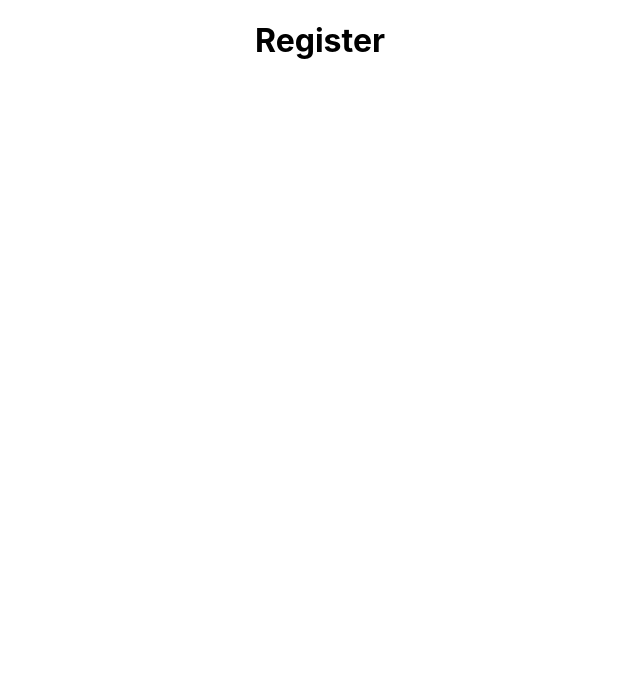
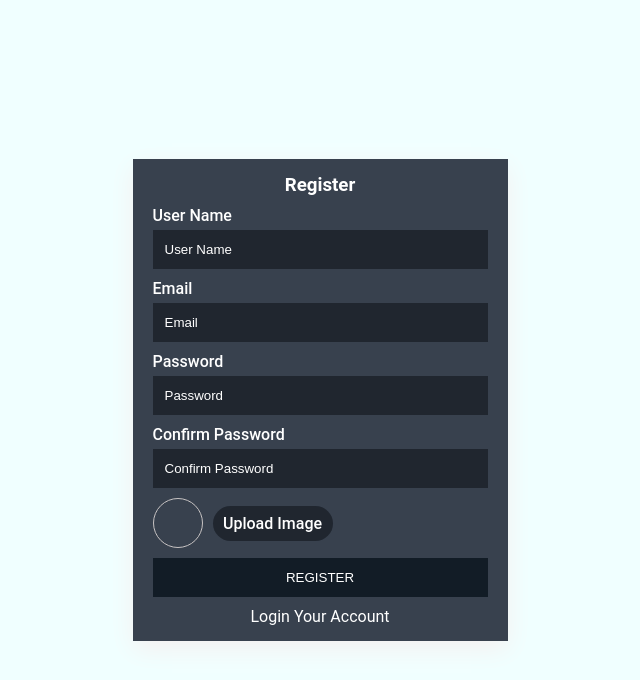
Before and after one commit to AH-Likhon/Real-Time-Chat-App-Frontend, a React (Create React App) app: page /register in a window 1280 px wide. Shown: the top 680 px of the page, without its empty margins (320-960 px from the left). Built offline with nearby package versions, Linux system fonts and the light colour scheme.

Commit message:
login and register page design done

```diff
--- a/public/index.html
+++ b/public/index.html
@@ -24,7 +24,7 @@
       work correctly both with client-side routing and a non-root public URL.
       Learn how to configure a non-root public URL by running `npm run build`.
     -->
-    <title>React App</title>
+    <title>Real Time Chat App</title>
   </head>
   <body>
     <noscript>You need to enable JavaScript to run this app.</noscript>
--- a/src/App.js
+++ b/src/App.js
@@ -5,10 +5,11 @@
 
 function App() {
   return (
-    <div className="App">
+    <div>
       <Router>
         <Routes>
-          <Route path="/" element={<Login />} />?
+          <Route path="/" element={<Login />} />
+          <Route path="/login" element={<Login />} />
           <Route path="/register" element={<Register />} />
         </Routes>
       </Router>
--- a/src/components/Login.jsx
+++ b/src/components/Login.jsx
@@ -1,9 +1,35 @@
 import React from 'react';
+import { Link } from 'react-router-dom';
 
 const Login = () => {
     return (
-        <div>
-           <h1>Login form</h1>
+        <div className="login">
+            <div className="card">
+                <div className="card-header">
+                    <h3>Login</h3>
+                </div>
+
+                <div className="card-body">
+                    <form action="">
+                        <div className="form-group">
+                            <label htmlFor="email">Email</label>
+                            <input type="email" name='email' placeholder='Email' id='email' className='form-control'/>
+                        </div>
+                        <div className="form-group">
+                            <label htmlFor="password">Password</label>
+                            <input type="password" name='password' placeholder='Password' id='password' className='form-control'/>
+                        </div>
+                        <div className="form-group">
+                            <input type="submit" value="Login" className="btn" />
+                        </div>
+                        <div className="form-group">
+                            <span>
+                                <Link to="/register">Register Your Account</Link>
+                            </span>
+                        </div>
+                    </form>
+                </div>
+            </div>
         </div>
     );
 };
--- a/src/components/Register.jsx
+++ b/src/components/Register.jsx
@@ -1,9 +1,57 @@
 import React from 'react';
+import { Link } from 'react-router-dom';
 
 const Register = () => {
     return (
-        <div>
-           <h1>Register</h1>
+        <div className="register">
+            <div className="card">
+                <div className="card-header">
+                    <h3>Register</h3>
+                </div>
+
+                <div className="card-body">
+                    <form action="">
+                        <div className="form-group">
+                            <label htmlFor="userName">User Name</label>
+                            <input type="text" className='form-control' id='userName' placeholder='User Name' />
+                        </div>
+                        <div className="form-group">
+                            <label htmlFor="email">Email</label>
+                            <input type="email" className='form-control' id='email' placeholder='Email' />
+                        </div>
+                        <div className="form-group">
+                            <label htmlFor="password">Password</label>
+                            <input type="password" className='form-control' id='password' placeholder='Password' />
+                        </div>
+                        <div className="form-group">
+                            <label htmlFor="confirmPassword">Confirm Password</label>
+                            <input type="password" className='form-control' id='confirmPassword' placeholder='Confirm Password' />
+                        </div>
+
+                        <div className="form-group">
+                            <div className="file-image">
+                                <div className="image">
+
+                                </div>
+                                <div className="file">
+                                    <label htmlFor="image">Upload Image</label>
+                                    <input type="file" className="form-control" id="image"/>
+                                </div>
+                            </div>
+                        </div>
+
+                        <div className="form-group">
+                            <input type="submit" value="Register" className="btn" />
+                        </div>
+
+                        <div className="form-group">
+                            <span>
+                                <Link to="/login">Login Your Account</Link>
+                            </span>
+                        </div>
+                    </form>
+                </div>
+            </div>
         </div>
     );
 };
--- a/src/index.js
+++ b/src/index.js
@@ -1,6 +1,7 @@
 import React from 'react';
 import ReactDOM from 'react-dom';
 import './index.css';
+import './main.scss';
 import App from './App';
 import reportWebVitals from './reportWebVitals';
 
--- /dev/null
+++ b/src/main.scss
@@ -0,0 +1,3 @@
+@import "./sass/base/reset";
+@import "./sass/utils/utils";
+@import "./sass/components/register";
--- /dev/null
+++ b/src/sass/base/_reset.scss
@@ -0,0 +1,17 @@
+* {
+  margin: 0px;
+  padding: 0px;
+  box-sizing: border-box;
+}
+
+body {
+  background-color: #f5f6f7;
+  font-family: "Roboto", sans-serif;
+}
+
+a {
+  text-decoration: none;
+}
+li {
+  list-style: none;
+}
--- /dev/null
+++ b/src/sass/components/_register.scss
@@ -0,0 +1,66 @@
+.register,
+.login {
+  width: 100%;
+  height: 100vh;
+  background-color: azure;
+  display: flex;
+  justify-content: center;
+  align-items: center;
+  .card {
+    .card-header {
+      h3 {
+        text-align: center;
+        color: #fff;
+      }
+    }
+    .card-body {
+      .form-group {
+        &:last-child {
+          margin-bottom: 0px;
+        }
+
+        .file-image {
+          display: flex;
+          .image {
+            width: 50px;
+            height: 50px;
+            border-radius: 50%;
+            border: 1px solid rgb(199, 195, 195);
+            overflow: hidden;
+            img {
+              width: 100%;
+              height: 100%;
+              object-fit: cover;
+            }
+          }
+          .file {
+            display: flex;
+            flex-direction: column;
+            justify-content: center;
+            align-items: center;
+            .form-control {
+              display: none;
+            }
+            label {
+              width: 120px;
+              background-color: #0a0e1585;
+              padding: 8px;
+              margin-bottom: 0px;
+              margin-left: 10px;
+              text-align: center;
+              border-radius: 50px;
+              cursor: pointer;
+            }
+          }
+        }
+
+        span {
+          text-align: center;
+          a {
+            color: #fff;
+          }
+        }
+      }
+    }
+  }
+}
--- /dev/null
+++ b/src/sass/utils/_utils.scss
@@ -0,0 +1,41 @@
+.card {
+  width: 375px;
+  padding: 15px 20px;
+  background-color: #141b2bd4;
+  box-shadow: 0px 8px 25px #f5f0f0;
+}
+
+.form-group {
+  margin: 10px 0px;
+  display: flex;
+  flex-direction: column;
+}
+
+.form-control {
+  padding: 12px;
+  border: none;
+  outline: none;
+  background-color: #0a0e1585;
+  color: #fff;
+  &::placeholder {
+    color: #fff;
+    font-weight: 400;
+  }
+}
+
+label {
+  margin-bottom: 5px;
+  color: #fff;
+  font-weight: 500;
+}
+
+.btn {
+  outline: none;
+  color: #fff;
+  text-transform: uppercase;
+  padding: 12px;
+  text-align: center;
+  background-color: #101a23eb;
+  border: none;
+  cursor: pointer;
+}
```
